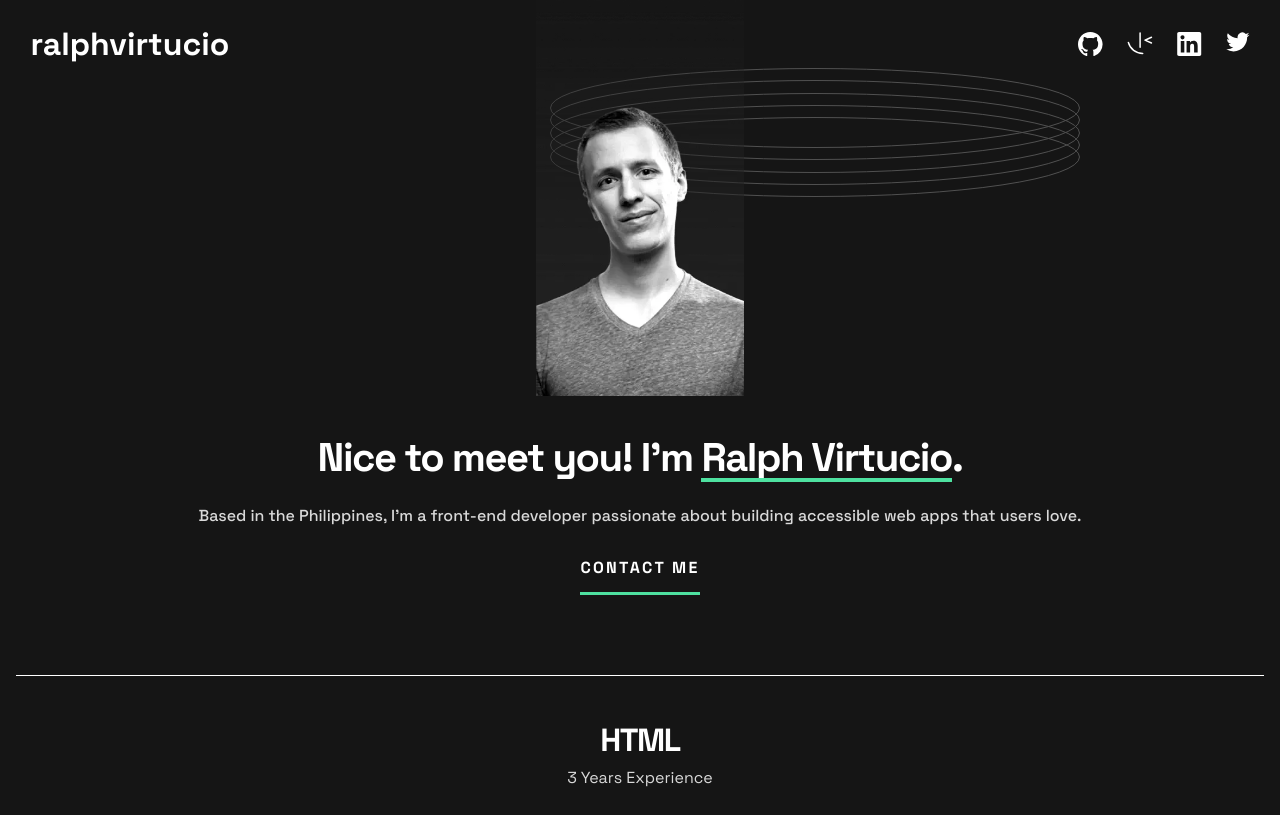
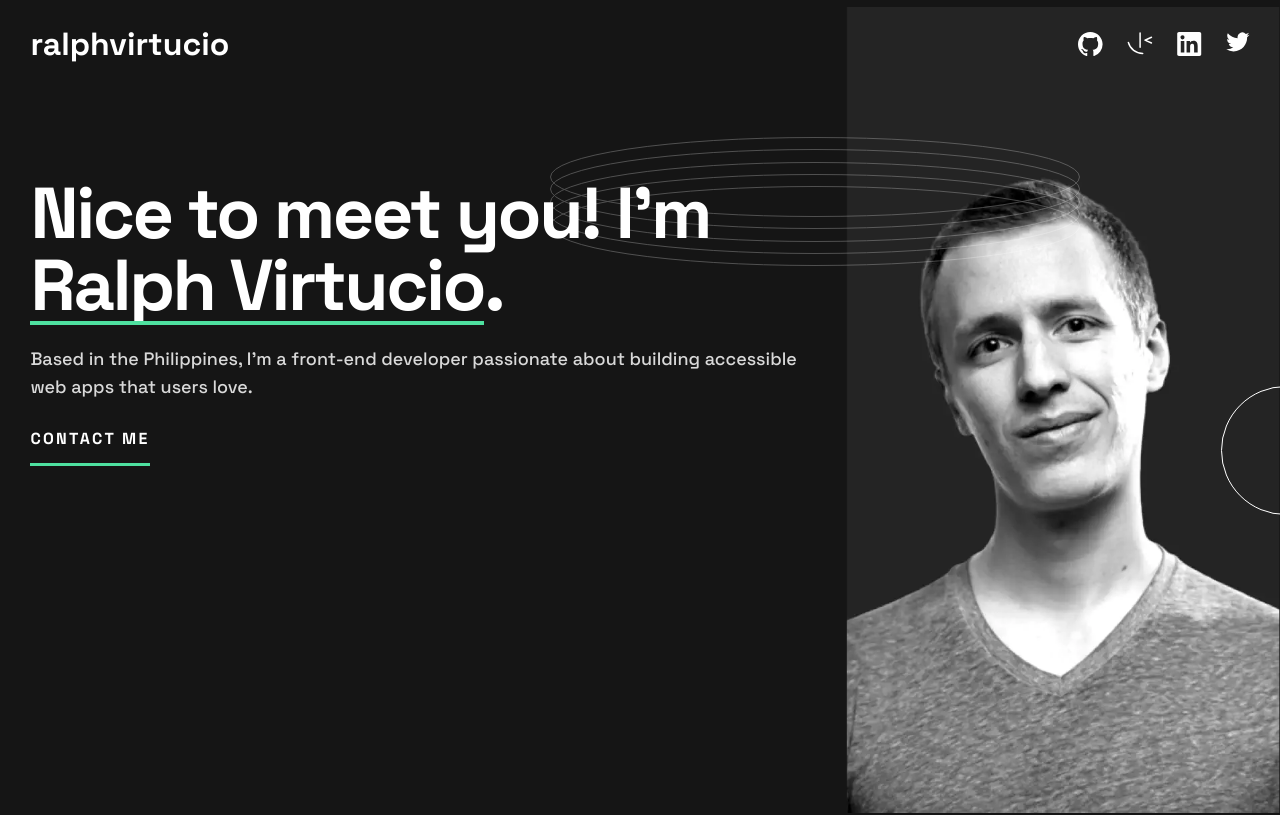
Before and after one commit to ralphvirtucio/my-portfolio, a React (Vite) app: page / in a window 1280 px wide. Shown: the top 815 px of the page. Built offline with nearby package versions, Linux system fonts and the light colour scheme.

Commit message:
WIP: Hero Tablet

```diff
--- a/src/components/Header/Header.jsx
+++ b/src/components/Header/Header.jsx
@@ -1,9 +1,9 @@
 import { SocialMediaBar } from '../SocialMediaBar/SocialMediaBar';
-// import styles from './Header.module.css';
+import styles from './Header.module.css';
 
 const Header = () => {
   return (
-    <header>
+    <header className={styles.header}>
       <SocialMediaBar customSocialMediaStyle='header'>
         <h1>ralphvirtucio</h1>
       </SocialMediaBar>
--- a/src/components/Header/Header.module.css
+++ b/src/components/Header/Header.module.css
@@ -1,13 +1,5 @@
-/* .header {
-  color: var(--neutralColorFour);
-  display: flex;
-  flex-direction: column;
-  align-items: center;
-  gap: 1.25rem;
-  padding-block-start: 1.25rem;
-
-
-  h1 {
-    font-size: var(--fontSizeM);
+@media only screen and (min-width: 48rem) {
+  .header {
+    margin-block-end: 4.30rem;
   }
-} */
+}
--- a/src/components/Hero/Hero.jsx
+++ b/src/components/Hero/Hero.jsx
@@ -1,4 +1,6 @@
-import testProfileImg from '../../assets/images/image-profile-mobile.webp';
+import profileMobile from '../../assets/images/image-profile-mobile.webp';
+import profileTablet from '../../assets/images/image-profile-tablet.webp';
+import profileDesktop from '../../assets/images/image-profile-desktop.webp';
 import { ButtonLink } from '../Button/Button';
 import styles from './Hero.module.css';
 
@@ -20,10 +22,21 @@ export const Hero = () => {
       </div>
 
       <div className={styles.hero__img}>
-        <img
-          src={testProfileImg}
-          alt='Profile'
-        />
+        <picture>
+          <source
+            media='(min-width: 48rem)'
+            srcSet={profileTablet}
+          />
+          <source
+            media='(min-width: 64rem)'
+            srcSet={profileDesktop}
+          />
+
+          <img
+            src={profileMobile}
+            alt='Profile'
+          />
+        </picture>
       </div>
     </section>
   );
--- a/src/components/Hero/Hero.module.css
+++ b/src/components/Hero/Hero.module.css
@@ -3,7 +3,7 @@
   flex-direction: column-reverse;
   color: var(--neutralColorFour);
   position: relative;
-  background: url('../../assets/images/pattern-rings.svg') no-repeat top right 200px, url('../../assets//images/pattern-circle.svg') no-repeat bottom 60% right -30%;
+  background: url('../../assets/images/pattern-rings.svg') no-repeat top right 200px, url('../../assets//images/pattern-circle.svg') no-repeat bottom 300px right -70px;
 }
 
 .hero__content {
@@ -78,3 +78,45 @@
   color: var(--neutralColorFour);
 
 }
+
+@media only screen and (min-width: 48rem) {
+  .hero {
+    flex-direction: row;
+  }
+
+  .hero__content {
+    text-align: start;
+    align-items: flex-start;
+    padding-inline: 1.9rem;
+  }
+
+  .hero__content--heading {
+    font-size: 4.5rem;
+    line-height: 4.5rem;
+    letter-spacing: var(--letterSpacingXL);
+    /*
+    .hero__name {
+      &::after {
+        content: '';
+        position: absolute;
+        left: 0;
+        width: 100%;
+        height: 0.25rem;
+        background: var(--Green, #4EE1A0);
+        background-color: var(--primaryColorOne);
+        display: block;
+      }
+    } */
+  }
+
+  .hero__content--text {
+    font-size: var(--fontSizeBody);
+    padding-inline: 0;
+    font-weight: 500;
+  }
+
+  .hero__img {
+    width: auto;
+    z-index: -1;
+  }
+}
```
